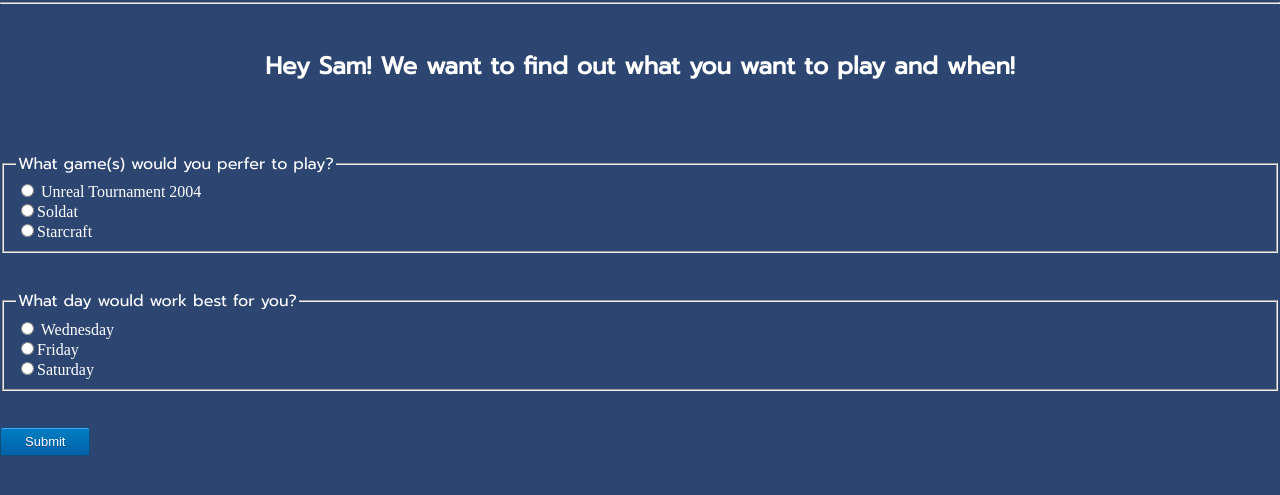
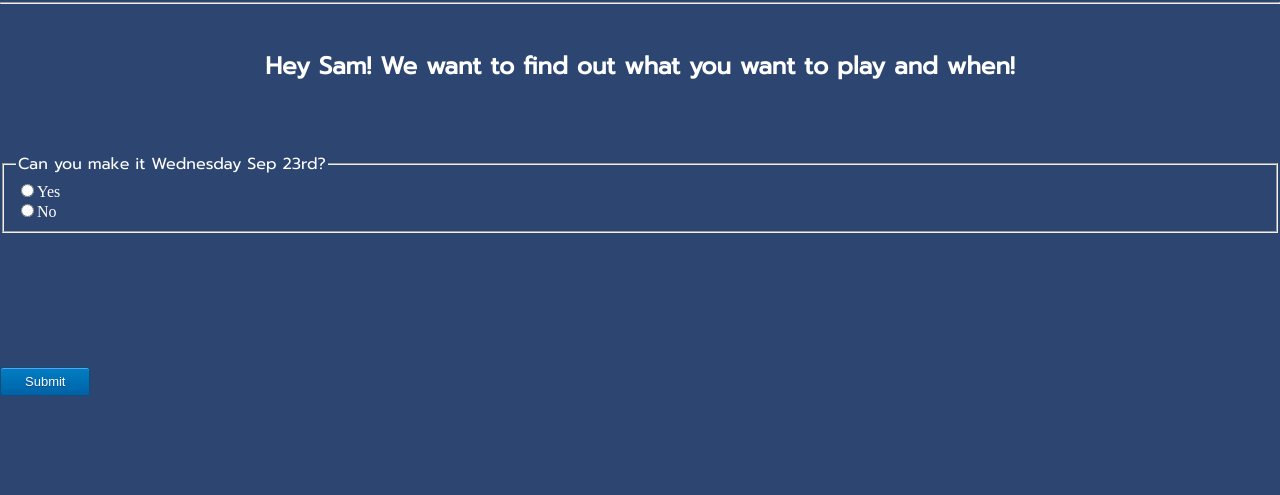
Before and after one commit to scvnc/instavent, a plain HTML site: page questionsvote.html in a window 1280 px wide. Shown: the part 79-574 px from the top of the page. Drawn offline with Linux system fonts and the light colour scheme.

Commit message:
revised the radio and chat buttons, running into problem with visibility

```diff
--- a/questionsvote.html
+++ b/questionsvote.html
@@ -90,6 +90,7 @@
       top:1px;
     }
 
+
     </style>
   </head>
   <body>
@@ -103,24 +104,43 @@
     <br><br><br><br>
 
     <form method="post">
-        <fieldset>
-                <legend>What game(s) would you perfer to play?</legend>
-                        <input class='radiochecked' type="radio" name="games" value="Unreal Tournament 2004" /> <span class='gametext'>Unreal Tournament 2004</span><br />
-                        <input class='radiochecked' type="radio" name="games" value="Soldat" /><span class='gametext'>Soldat</span><br />
-                        <input class='radiochecked' type="radio" name="games" value="Starcraft" /><span class='gametext'>Starcraft</span><br />
+      <fieldset >
+        <legend>Can you make it Wednesday Sep 23rd?</legend>
+        <input id='yes' type="radio" name="games" value="yes" /><span class='gametext'>Yes</span><br />
+        <input  type="radio" name="games" value="no" /><span class='gametext'>No</span><br />
       </fieldset>
       <br><br>
-        <fieldset>
-                <legend>What day would work best for you?</legend>
-                        <input class='radiochecked' type="radio" name="games" value="Weekdays" /> <span class='gametext'>Wednesday</span><br />
-                        <input class='radiochecked' type="radio" name="games" value="Weekdays" /><span class='gametext'>Friday</span><br />
-                        <input class='radiochecked' type="radio" name="games" value="Weekend" /><span class='gametext'>Saturday</span><br />
+
+      <fieldset id='chooseGames'>
+        <legend> Which game(s) would you be intrested in playing </legend>
+        <input type="checkbox" name="favorite1" value="unreal" /> <span class='gametext'>Unreal Tournament 2004</span>
+        <input type="checkbox" name="favorite2" value="soldat" /> <span class='gametext'>Soldat</span>
+        <input type="checkbox" name="favorite3" value="starcraft" /><span class='gametext'> StarCraft </span>
       </fieldset>
+
       <br><br>
       <a href="#" class="myButton">Submit</a>
     </form>
 
+
+    <script src="jquery.1.7.0.js"></script>
+
     <script type="text/javascript">
+
+    // BUG:
+    document.getElementById("chooseGames").style.visibility = "hidden";
+
+
+    if(document.getElementById('yes').checked){
+      console.log('this worked');
+    } else {
+      document.getElementById("chooseGames").style.visibility = "hidden";
+    }
+    // BUG:
+
+
+
+    /*
     var allRadios = document.getElementsByName('games');
     var booRadio;
     var x = 0;
@@ -134,7 +154,7 @@
   booRadio = this;
 }
 };
-       }
+} */
 </script>
 </body>
 </html>
```
Lines whose indentation alone changed are shown as unchanged.
